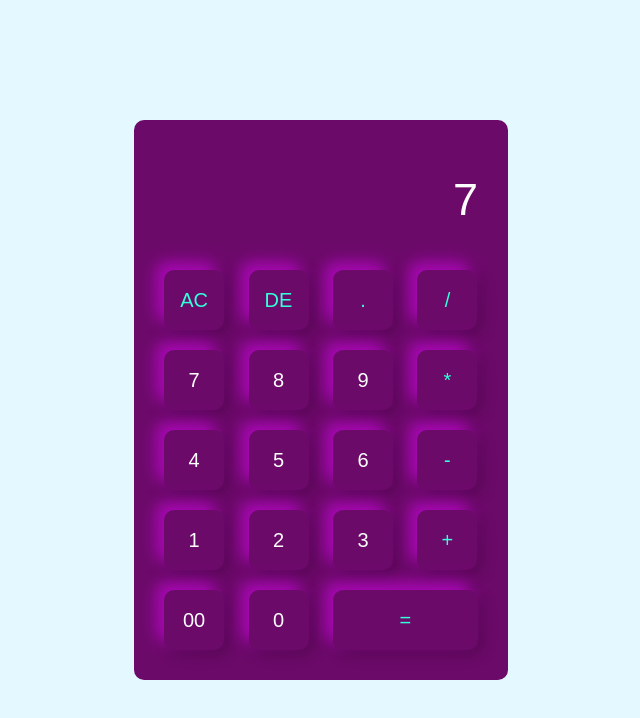
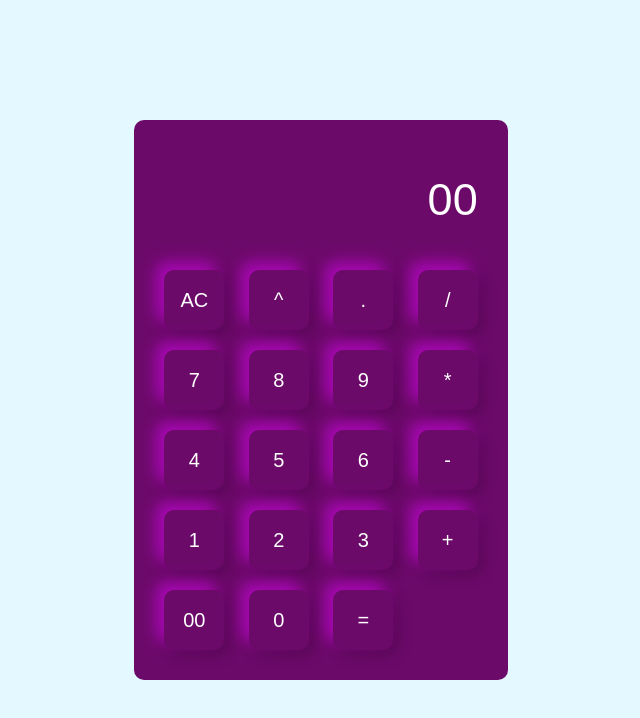
Before and after one commit to demilee06/calculator, a plain HTML site: page index.html in a window 1280 px wide. Both pictures are taken after a click on the button "00". Shown: the whole page, without its empty margins (319-959 px from the left). Drawn offline with Linux system fonts and the light colour scheme.

Commit message:
added text

```diff
--- a/index.html
+++ b/index.html
@@ -11,40 +11,40 @@
         <div class="calculator">
             <form >
                 <div class="display">
-                    <input type="text" name="display">
+                    <input type="text" name="display" class="screen">
                 </div>
                 <div>
-                    <input type="button" value="AC" onclick="display.value += 'AC'" class="operator">
-                    <input type="button" value="DE" onclick="display.value += display.value.toString().slice
-                     (0,-1)" class="operator">
-                    <input type="button" value="." onclick="display.value += '.'" class="operator">
-                    <input type="button" value="/" onclick="display.value += '/'" class="operator">
+                    <input type="button"  id="value" value="AC" >
+                    <input type="button" class="but" id="value" value="^" >
+                    <input type="button" class="but" id="value" value="." >
+                    <input type="button" class="but" id="value" value="/" >
                 </div>
                 <div>
-                    <input type="button" value="7" onclick="display.value += '7'">
-                    <input type="button" value="8" onclick="display.value += '8'">
-                    <input type="button" value="9" onclick="display.value += '9'">
-                    <input type="button" value="*" onclick="display.value += '*'" class="operator">
+                    <input type="button" class="but" id="value" value="7" >
+                    <input type="button" class="but" id="value" value="8" >
+                    <input type="button" class="but" id="value" value="9" >
+                    <input type="button" class="but" id="value" value="*">
                 </div>
                 <div>
-                    <input type="button" value="4" onclick="display.value += '4'">
-                    <input type="button" value="5" onclick="display.value += '5'">
-                    <input type="button" value="6" onclick="display.value += '6'">
-                    <input type="button" value="-" onclick="display.value += '-'" class="operator">
+                    <input type="button" class="but" id="value" value="4" >
+                    <input type="button" class="but" id="value" value="5" >
+                    <input type="button" class="but" id="value" value="6" >
+                    <input type="button" class="but" id="value" value="-" >
                 </div>
                 <div>
-                    <input type="button" value="1" onclick="display.value += '1'">
-                    <input type="button" value="2" onclick="display.value += '2'">
-                    <input type="button" value="3" onclick="display.value += '3'">
-                    <input type="button" value="+" onclick="display.value += '+'" class="operator">
+                    <input type="button" class="but" id="value" value="1" >
+                    <input type="button" class="but" id="value" value="2" >
+                    <input type="button" class="but" id="value" value="3" >
+                    <input type="button" class="but" id="value" value="+" >
                 </div>
                 <div>
-                    <input type="button" value="00" onclick="display.value += '7'">
-                    <input type="button" value="0" onclick="display.value += '7'">
-                    <input type="button" value="=" onclick="display.value += eval(display.value)" class="equal operator">
+                    <input type="button" class="but" id="value" value="00" >
+                    <input type="button" class="but" id="value" value="0" >
+                    <input type="button" class="calculate" id="value" value="=" >
                 </div>
             </form>
         </div>
     </div>
+    <script src="./script/calculator.js"></script>
 </body>
 </html>
--- /dev/null
+++ b/script/calculator.js
@@ -0,0 +1,30 @@
+let input1 = document.querySelectorAll(`#value`)[0]
+let input2 = document.querySelectorAll(`#value`)[1]
+let input3 = document.querySelectorAll(`#value`)[2]
+let input4 = document.querySelectorAll(`#value`)[3]
+let input5 = document.querySelectorAll(`#value`)[4]
+let input6 = document.querySelectorAll(`#value`)[5]
+let input7 = document.querySelectorAll(`#value`)[6]
+let input8 = document.querySelectorAll(`#value`)[7]
+let input9 = document.querySelectorAll(`#value`)[8]
+let input10 = document.querySelectorAll(`#value`)[9]
+let input11= document.querySelectorAll(`#value`)[10]
+let input12 = document.querySelectorAll(`#value`)[11]
+let input13 = document.querySelectorAll(`#value`)[12]
+let input14= document.querySelectorAll(`#value`)[13]
+let input15= document.querySelectorAll(`#value`)[14]
+let input16 = document.querySelectorAll(`#value`)[15]
+
+let buttons = document.querySelectorAll('.but')
+let screen = document.querySelector('.screen')
+let calculate = document.querySelector('.calculate')
+
+buttons.forEach(button => {
+    button.addEventListener('click',(event)=>{
+      screen.value += (event.target.value)
+    })
+})
+
+calculate.addEventListener('click',()=>{
+    screen.value = eval(`${screen.value}`)
+})
```
